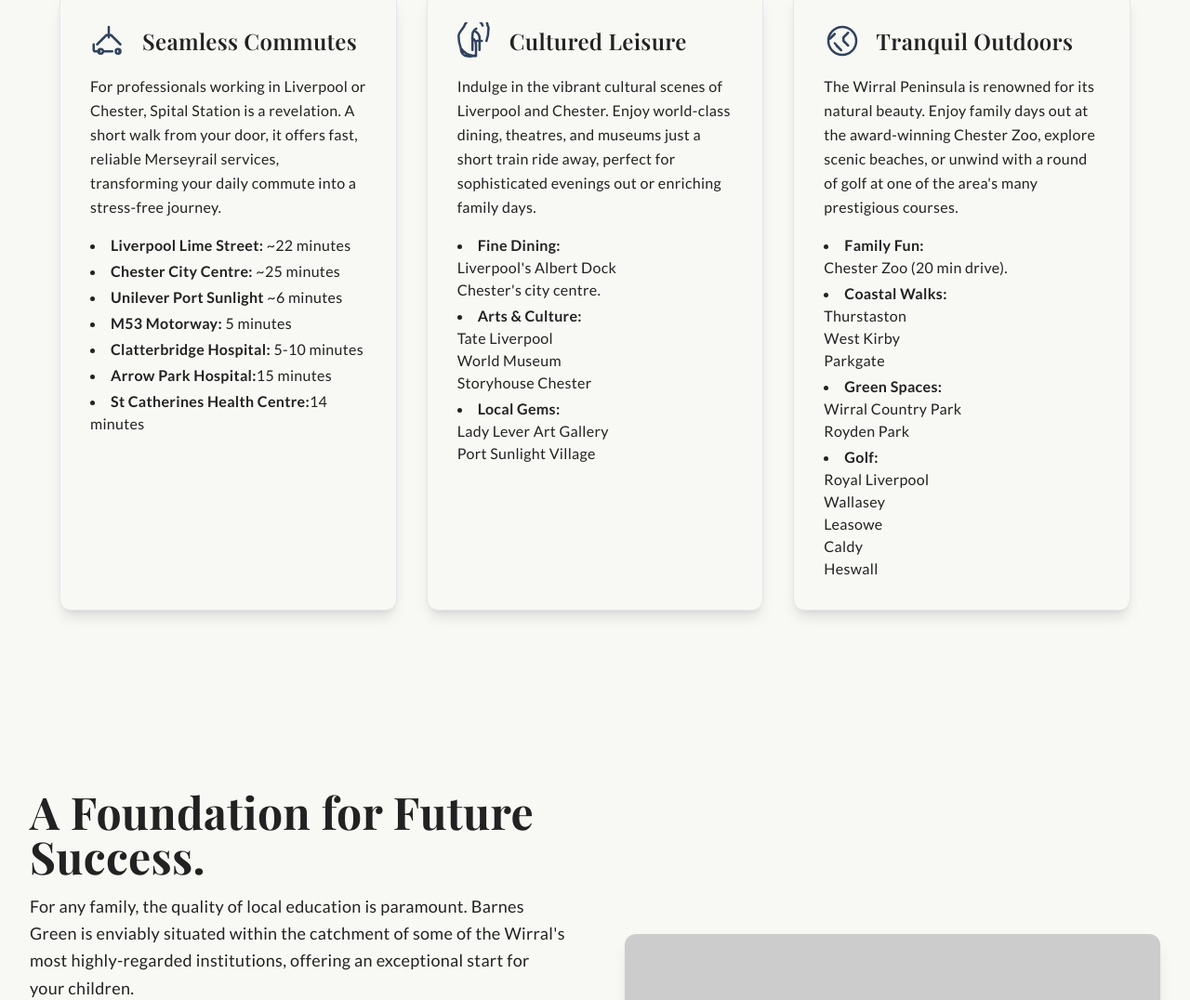
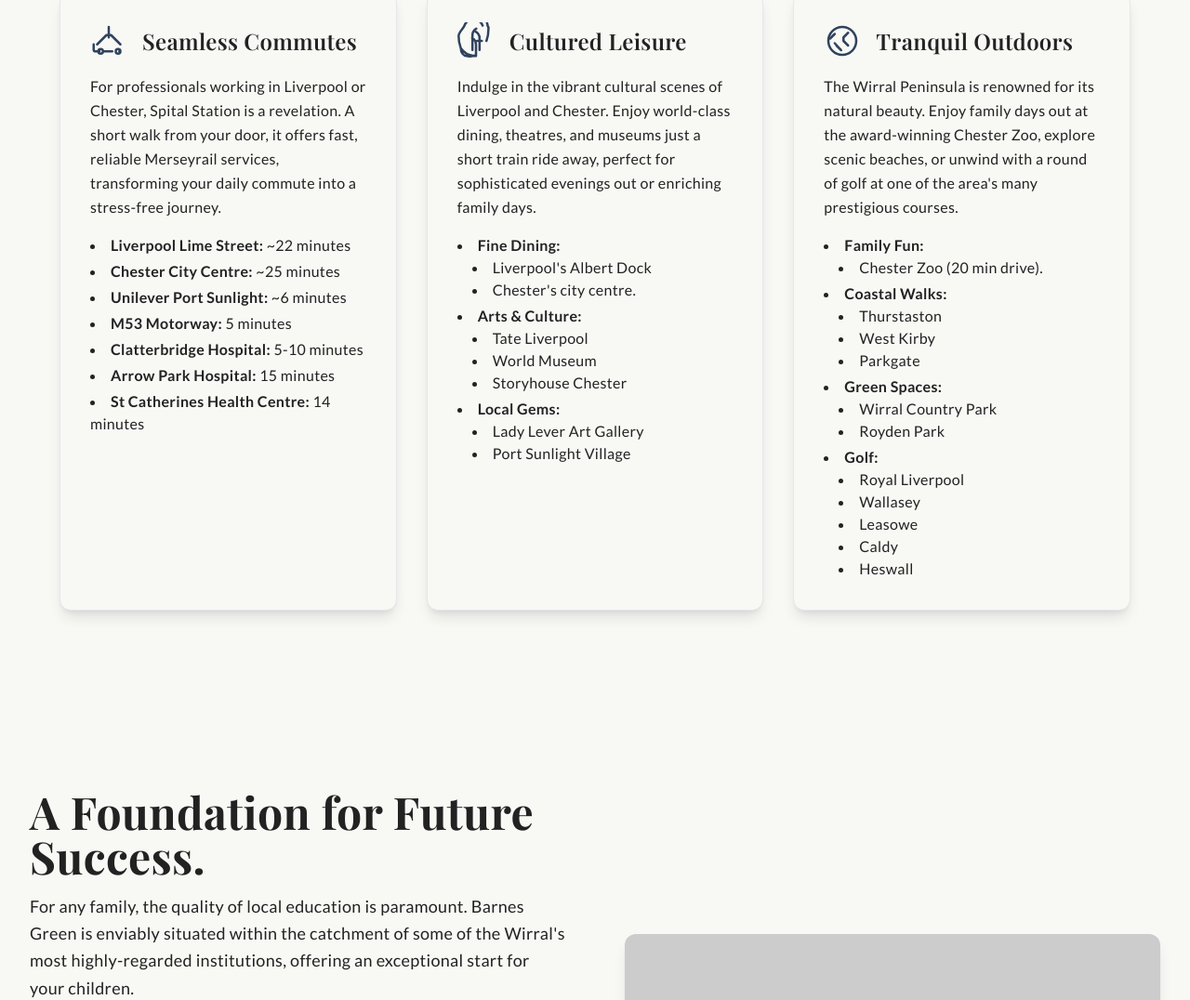
Before and after one commit to wirralhouseforsale/wirralhouseforsale.github.io, a plain HTML site: page index.html in a window 1280 px wide. Shown: the part 4426-5502 px from the top of the page at 93% size. Drawn offline with nearby package versions, Linux system fonts and the light colour scheme; placeholder pictures from the web are drawn by us.

Commit message:
Fix HTML list formatting and spacing issues

```diff
--- a/index.html
+++ b/index.html
@@ -386,11 +386,11 @@
                         <ul class="mt-4 list-disc list-inside text-off-black space-y-1">
                             <li><span class="font-semibold">Liverpool Lime Street:</span> ~22 minutes</li>
                             <li><span class="font-semibold">Chester City Centre:</span> ~25 minutes</li>
-                            <li><span class="font-semibold">Unilever Port Sunlight</span> ~6 minutes</li>
+                            <li><span class="font-semibold">Unilever Port Sunlight:</span> ~6 minutes</li>
                             <li><span class="font-semibold">M53 Motorway:</span> 5 minutes</li>
                             <li><span class="font-semibold">Clatterbridge Hospital:</span> 5-10 minutes</li>
-                            <li><span class="font-semibold">Arrow Park Hospital:</span>15 minutes</li>
-                            <li><span class="font-semibold">St Catherines Health Centre:</span>14 minutes</li>
+                            <li><span class="font-semibold">Arrow Park Hospital:</span> 15 minutes</li>
+                            <li><span class="font-semibold">St Catherines Health Centre:</span> 14 minutes</li>
                         </ul>
                     </div>
 
@@ -405,20 +405,20 @@
                         </p>
                         <ul class="mt-4 list-disc list-inside text-off-black space-y-1">
                             <li><span class="font-semibold">Fine Dining:</span>
-                                <ul>
+                                <ul class="list-disc list-inside ml-4">
                                     <li>Liverpool's Albert Dock</li>
                                     <li>Chester's city centre.</li>
                                 </ul>
                             </li>
                             <li><span class="font-semibold">Arts & Culture:</span>
-                                <ul>
+                                <ul class="list-disc list-inside ml-4">
                                     <li>Tate Liverpool</li>
                                     <li>World Museum</li>
                                     <li>Storyhouse Chester</li>
                                 </ul>
                             </li>
                             <li><span class="font-semibold">Local Gems:</span>
-                                <ul>
+                                <ul class="list-disc list-inside ml-4">
                                     <li>Lady Lever Art Gallery</li>
                                     <li>Port Sunlight Village</li>
                                 </ul>
@@ -437,25 +437,25 @@
                         </p>
                         <ul class="mt-4 list-disc list-inside text-off-black space-y-1">
                             <li><span class="font-semibold">Family Fun:</span>
-                                <ul>
+                                <ul class="list-disc list-inside ml-4">
                                     <li>Chester Zoo (20 min drive).</li>
                                 </ul>
                             </li>
                             <li><span class="font-semibold">Coastal Walks:</span>
-                                <ul>
+                                <ul class="list-disc list-inside ml-4">
                                     <li>Thurstaston</li>
                                     <li>West Kirby</li>
                                     <li>Parkgate</li>
                                 </ul>
                             </li>
                             <li><span class="font-semibold">Green Spaces:</span>
-                                <ul>
+                                <ul class="list-disc list-inside ml-4">
                                     <li>Wirral Country Park</li>
                                     <li>Royden Park</li>
                                 </ul>
                             </li>
                             <li><span class="font-semibold">Golf:</span>
-                               <ul>
+                               <ul class="list-disc list-inside ml-4">
                                    <li>Royal Liverpool</li>
                                    <li>Wallasey</li>
                                    <li>Leasowe</li>
```
